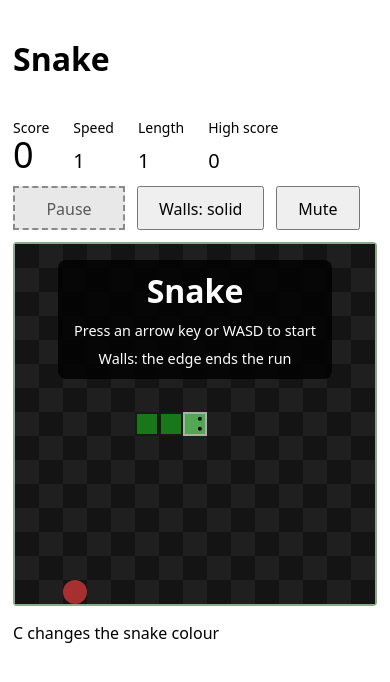
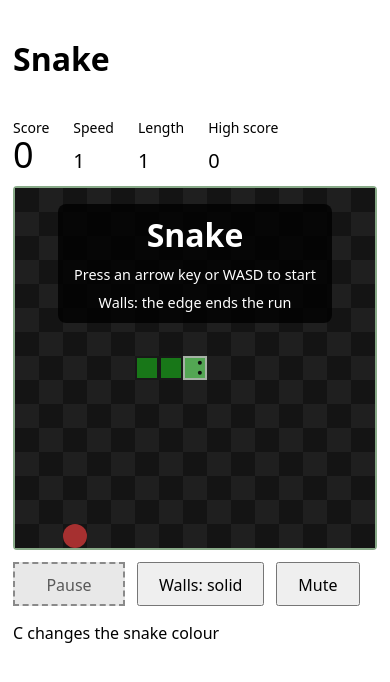
Before and after one commit to mariusachim/awesomeProject1, a React (Vite) app: page / in a window 390 px wide. Shown: the top 682 px of the page. Built offline with nearby package versions, Linux system fonts and the light colour scheme.

Commit message:
feat(#219): move phone buttons under the board

```diff
--- a/src/index.css
+++ b/src/index.css
@@ -45,6 +45,24 @@ button:disabled {
   gap: 12px;
   height: 44px;
   margin-bottom: 12px;
+}
+
+/* Phone: the buttons go under the board, in thumb reach. Only the visual order changes, the DOM stays. */
+@media (max-width: 600px) {
+  main {
+    display: flex;
+    flex-direction: column;
+  }
+
+  .controls {
+    order: 1;
+    margin: 12px 0 0;
+  }
+
+  .help,
+  .messages {
+    order: 2;
+  }
 }
 
 .messages {
```
